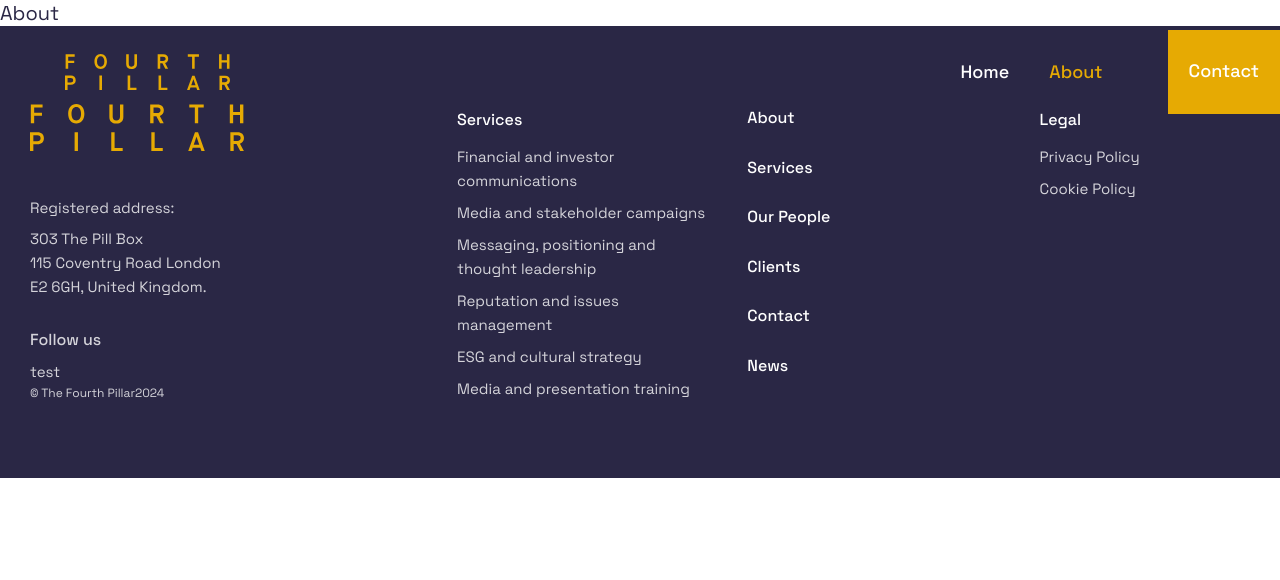
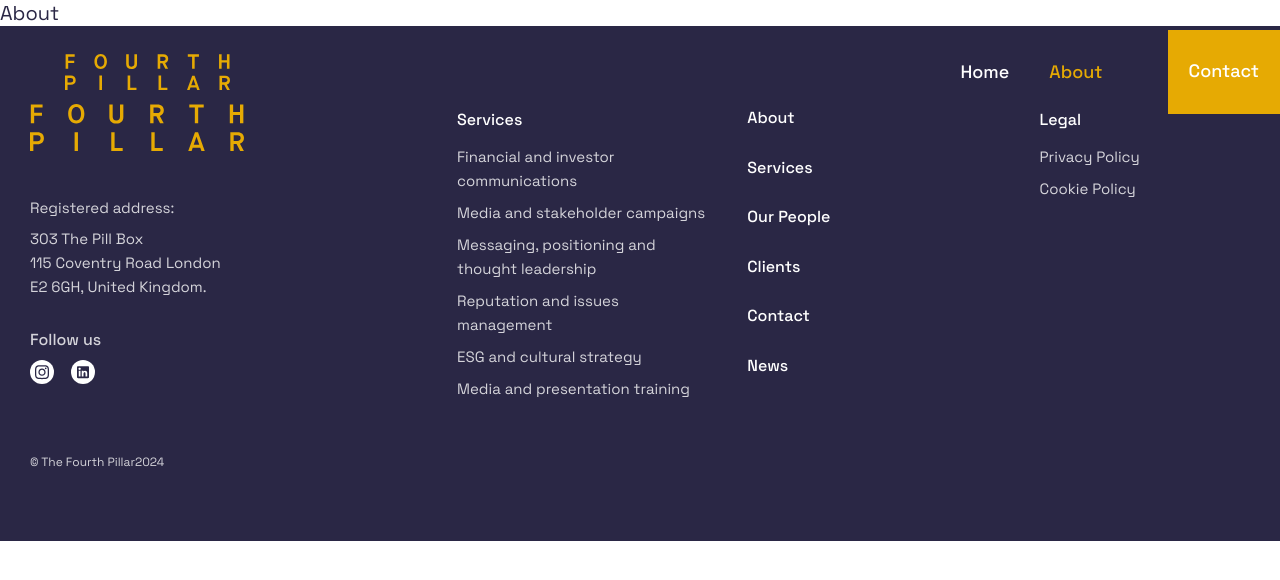
Before and after one commit to bizzoon89/my-custom-fourth-pillarTS, a React (Vite) app in the folder app-fourth-pillar/: page /about in a window 1280 px wide. Shown: the top 580 px of the page. Built offline with nearby package versions, Linux system fonts and the light colour scheme; a web font is replaced by a local one.

Commit message:
feat(socialNetworks): added component socialNetworks

```diff
--- a/app-fourth-pillar/src/components/Footer/Footer.module.scss
+++ b/app-fourth-pillar/src/components/Footer/Footer.module.scss
@@ -30,29 +30,6 @@
     &:hover {
       color: $core-200;
       text-decoration: none;
-    }
-  }
-
-
-
-
-  .socialNetworks {
-    margin-bottom: 30px;
-    justify-content: center;
-
-    @include media(">=tablet") {
-      margin-bottom: 69px;
-      justify-content: flex-start;
-    }
-
-    li {
-      margin-right: 8px;
-      margin-left: 8px;
-
-      @include media(">=tablet") {
-        margin-right: 17px;
-        margin-left: 0;
-      }
     }
   }
 }
--- a/app-fourth-pillar/src/components/Footer/Footer.tsx
+++ b/app-fourth-pillar/src/components/Footer/Footer.tsx
@@ -1,12 +1,13 @@
 import Logo from "../Logo";
 import FooterArea from "../FooterArea";
 import LinkList from "../LinkList";
+import SocialNetworks from "../SocialNetworks";
 
 import { ILogo } from "../Logo/Logo";
 import { IContactInfo } from "../FooterArea/FooterArea";
 import { ILink } from "../../types";
+import { ISocialLinks } from "../SocialNetworks/SocialNetworks";
 
-//import { SocialLinks } from "../SocialLinks/SocialLinks";
 import styles from "./Footer.module.scss";
 
 interface IAddMenu {
@@ -20,33 +21,17 @@
   footerMenu: ILink[];
   servicesMenu: IAddMenu;
   addFooterMenu: IAddMenu;
-  // socialLinkList: SocialLinksData[]; // TODO: Add social media icons and links
+  socialLinkList: ISocialLinks[];
 }
 
-const Footer = ({ logoData, contactInfo, footerMenu, servicesMenu, addFooterMenu }: FooterProps) => {
-
-  // const socialLinkList = [
-  //   {
-  //     name: 'instagram',
-  //     link: 'https://www.instagram.com/fourthpillarco',
-  //     //icon: 'https://'
-  //     icon: `${instagramImg}`
-  //   },
-  //   {
-  //     name: 'linkedin',
-  //     link: 'https://www.linkedin.com/company/the-fourth-pillar',
-  //     //icon: 'https://'
-  //     icon: `${linkedinImg}`
-  //   }
-  // ]
-
+const Footer = ({ logoData, contactInfo, footerMenu, servicesMenu, addFooterMenu, socialLinkList }: FooterProps) => {
   return (
     <footer className={styles.footer}>
       <div className={styles.container}>
         <div className={styles.footerArea}>
           <Logo {...logoData} />
           <FooterArea  {...contactInfo} >
-            test
+            <SocialNetworks socialLinkList={socialLinkList}/>
           </FooterArea>
         </div>
         <div className={styles.footerNav}>
@@ -62,20 +47,6 @@
               classList={styles.addNav}
               linkItem={footerMenu}
             />
-            {/* {
-              footerMenu.map((menuItem, index) => (
-                <div key={index}>
-                  <h6>{menuItem.title}</h6>
-                  <LinkList classList={'listLink'}>
-                    {menuItem.menuItems.map(item => (
-                      <LinkItem key={uuidv4()} toLink={item.link}>
-                        {item.text}
-                      </LinkItem>
-                    ))}
-                  </LinkList>
-                </div>
-              ))}
-            } */}
           </div>
           <div className={styles.col}>
             <h6>{addFooterMenu.title}</h6>
@@ -87,21 +58,6 @@
         </div>
       </div>
     </footer>
-    // <footer className="footer">
-    //   <div className="container">
-    //     <div className="footer-area">
-    //
-    //       <FooterArea
-    //         text={'Registered address:'}
-    //         address={'303 The Pill Box \n 115 Coventry Road London \n E2 6GH, United Kingdom.'}
-    //         title={'Follow us'}
-    //         copyright={'© The Fourth Pillar'}
-    //       >
-    //         <SocialLinks socialLinkList={socialLinkList} />
-    //       </FooterArea>
-    //     </div>
-    //   </div>
-    // </footer>
   )
 }
 
--- a/app-fourth-pillar/src/components/LinkList/LinkList.tsx
+++ b/app-fourth-pillar/src/components/LinkList/LinkList.tsx
@@ -1,5 +1,6 @@
 
 import { Link } from "react-router-dom";
+import { v4 as uuidv4 } from 'uuid';
 
 import { ILink } from "../../types";
 
@@ -9,11 +10,10 @@
 }
 
 const LinkList = ({ classList, linkItem }: ILinkList) => {
-
   return (
     <ul className={classList}>
-      {linkItem.map((item, index) => (
-        <li key={index}>
+      {linkItem.map(item => (
+        <li key={uuidv4()}>
           <Link to={item.url}>{item.text}</Link>
         </li>
       ))}
--- a/app-fourth-pillar/src/components/Menu/Menu.tsx
+++ b/app-fourth-pillar/src/components/Menu/Menu.tsx
@@ -1,4 +1,5 @@
 import { NavLink } from 'react-router-dom';
+import { v4 as uuidv4 } from 'uuid';
 
 import styles from "./Menu.module.scss";
 
@@ -17,9 +18,9 @@
     <nav className={styles.mainNav}>
       <ul className={styles.nav}>
         {
-          menuItems.map((menuItem, index) => (
+          menuItems.map(menuItem => (
             <li
-              key={index}
+              key={uuidv4()}
               className={`${menuItem.btnContact ? "btnContact" : ""}`}
             >
               <NavLink
--- /dev/null
+++ b/app-fourth-pillar/src/components/SocialNetworks/SocialNetworks.module.scss
@@ -0,0 +1,134 @@
+@import 'include-media/dist/include-media';
+@import '../../assets/styles/variables';
+
+.socialNetworks {
+  padding: 0;
+  margin: 0;
+  list-style: none;
+  display: flex;
+  margin-bottom: 30px;
+  justify-content: center;
+
+  @include media(">=tablet") {
+    margin-bottom: 69px;
+    justify-content: flex-start;
+  }
+
+  &.contentPosition {
+    margin: 0;
+
+    @include media(">=tablet") {
+      display: block;
+      position: absolute;
+      top: 5px;
+      left: 50px;
+    }
+
+    @include media(">=laptop") {
+      left: 90px;
+
+    }
+
+    @include media(">=widescreen") {
+      left: 113px;
+    }
+
+    li {
+      margin-right: 17px;
+      margin-left: 0;
+
+      @include media(">=tablet") {
+        margin-right: 0;
+        margin-bottom: 15px;
+      }
+    }
+
+    a {
+      width: 40px;
+      height: 40px;
+      border: 1px solid $blue-normal;
+
+      &:hover {
+        background: $core-500;
+
+        path {
+          fill: $white;
+        }
+      }
+    }
+
+    path {
+      fill: $white;
+    }
+  }
+
+  li {
+    margin-right: 8px;
+    margin-left: 8px;
+
+    @include media(">=tablet") {
+      margin-right: 17px;
+      margin-left: 0;
+    }
+  }
+
+  a {
+    width: 24px;
+    height: 24px;
+    border-radius: 50%;
+    background: $white;
+    font-size: 0;
+    padding: 4px 3px 3px;
+    color: $blue-normal;
+    display: flex;
+    align-items: center;
+    justify-content: center;
+    text-decoration: none;
+    transition: background 0.3s ease, color 0.3s ease;
+
+    &:hover {
+      text-decoration: none;
+      background: $core-500;
+      color: $white;
+
+      path {
+        fill: $white;
+      }
+    }
+  }
+
+  .fa-brands {
+    font-size: 15px;
+  }
+
+  svg {
+    vertical-align: top;
+  }
+
+  path {
+    transition: fill 0.3s ease;
+  }
+
+  .a2a_kit {
+    display: flex;
+
+    @include media(">=tablet") {
+      display: block;
+    }
+
+    a {
+      display: flex;
+      align-items: center;
+      justify-content: center;
+      margin-bottom: 15px;
+      padding: 5px;
+      transition: background 0.3s ease;
+      margin-right: 17px;
+
+      @include media(">=tablet") {
+        margin-bottom: 15px;
+        margin-right: 0;
+      }
+    }
+  }
+}
--- /dev/null
+++ b/app-fourth-pillar/src/components/SocialNetworks/SocialNetworks.tsx
@@ -0,0 +1,35 @@
+import { v4 as uuidv4 } from 'uuid';
+
+import { IImage } from "../../types";
+
+import styles from "./SocialNetworks.module.scss";
+
+export interface ISocialLinks {
+  url: string;
+  ariaLabel: string;
+  target: string;
+  name: string;
+  icon: IImage;
+}
+
+export interface SocialNetworks {
+  contentPosition?: boolean;
+  socialLinkList: ISocialLinks[];
+}
+
+const SocialNetworks = ({ contentPosition, socialLinkList }: SocialNetworks) => {
+  return (
+    <ul className={`${styles.socialNetworks} ${contentPosition ? contentPosition : ''}`}>
+      {socialLinkList.map(social => (
+        <li key={uuidv4()}>
+          <a href={social.url} aria-label={social.ariaLabel} target={social.target}>
+            <img src={social.icon.img} alt={social.icon.alt} />
+            {social.name}
+          </a>
+        </li>
+      ))}
+    </ul>
+  )
+}
+
+export default SocialNetworks;
--- /dev/null
+++ b/app-fourth-pillar/src/components/SocialNetworks/index.ts
@@ -0,0 +1 @@
+export { default } from "./SocialNetworks";
--- a/app-fourth-pillar/src/layouts/PublicLayouts.tsx
+++ b/app-fourth-pillar/src/layouts/PublicLayouts.tsx
@@ -22,6 +22,7 @@
         footerMenu={footerData.footerMenu}
         servicesMenu={footerData.servicesMenu}
         addFooterMenu={footerData.addFooterMenu}
+        socialLinkList={footerData.socialLinkList}
       />
     </>
   )
--- a/app-fourth-pillar/src/mocks/footer.tsx
+++ b/app-fourth-pillar/src/mocks/footer.tsx
@@ -80,5 +80,27 @@
         text: 'Cookie Policy'
       }
     ]
-  }
+  },
+  socialLinkList: [
+    {
+      url: 'https://www.instagram.com/thefourthpillar',
+      ariaLabel: 'Go to Instagram page',
+      target: '_blank',
+      name: 'Instagram',
+      icon: {
+        img: '/images/instagram.svg',
+        alt: 'Instagram'
+      }
+    },
+    {
+      url: 'https://www.linkedin.com/company/the-fourth-pillar',
+      ariaLabel: 'Go to linkedin page',
+      target: '_blank',
+      name: 'Instagram',
+      icon: {
+        img: '/images/linkedin.svg',
+        alt: 'LinkedIn'
+      }
+    }
+  ]
 } as FooterProps;
```
Also changed, not shown: app-fourth-pillar/public/images/instagram.svg (added), app-fourth-pillar/public/images/linkedin.svg (added).
